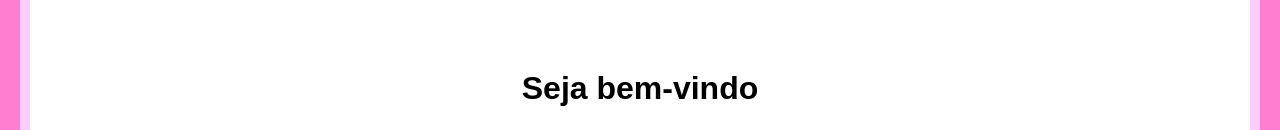
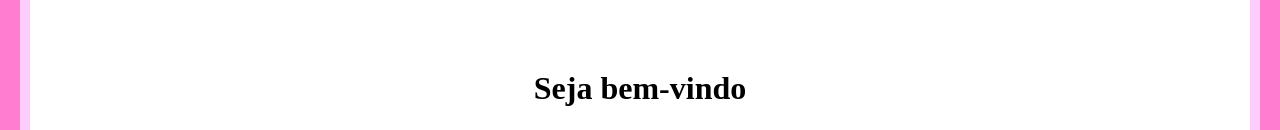
Before and after one commit to PaulaRRdeDeus/portfoliopaula, a plain HTML site: page index.html in a window 1280 px wide. Shown: the part 127-257 px from the top of the page. Drawn offline with Linux system fonts and the light colour scheme.

Commit message:
Update index.html
teste de fonte

```diff
--- a/index.html
+++ b/index.html
@@ -37,7 +37,7 @@
             padding: 20px;
         }
         h1 {
-            font-family: Arial, sans-serif;
+            font-family: Basis33;
             color: black;
             margin: 0;
             font-size: 2rem;
```
